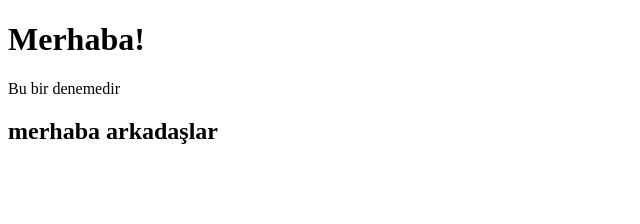
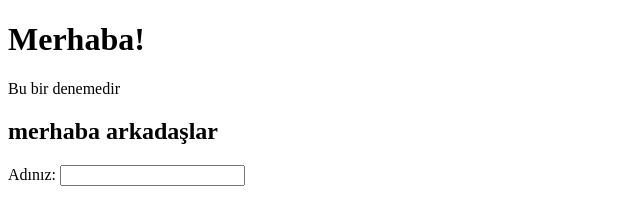
Before and after one commit to hasanOzyavru/Design_v1, a plain HTML site: page index.html in a window 1280 px wide. Shown: the whole page, without its empty margins (0-640 px from the left). Drawn offline with Linux system fonts and the light colour scheme.

Commit message:
Ad girişi için input ekledim

```diff
--- a/index.html
+++ b/index.html
@@ -10,5 +10,9 @@
     <h1>Merhaba!</h1>
     <p>Bu bir denemedir</p>
     <h2>merhaba arkadaşlar</h2>
+    <form>
+        <label for="text1">Adınız: </label>
+        <input type="text" id="text1">
+    </form>
 </body>
 </html>
```
